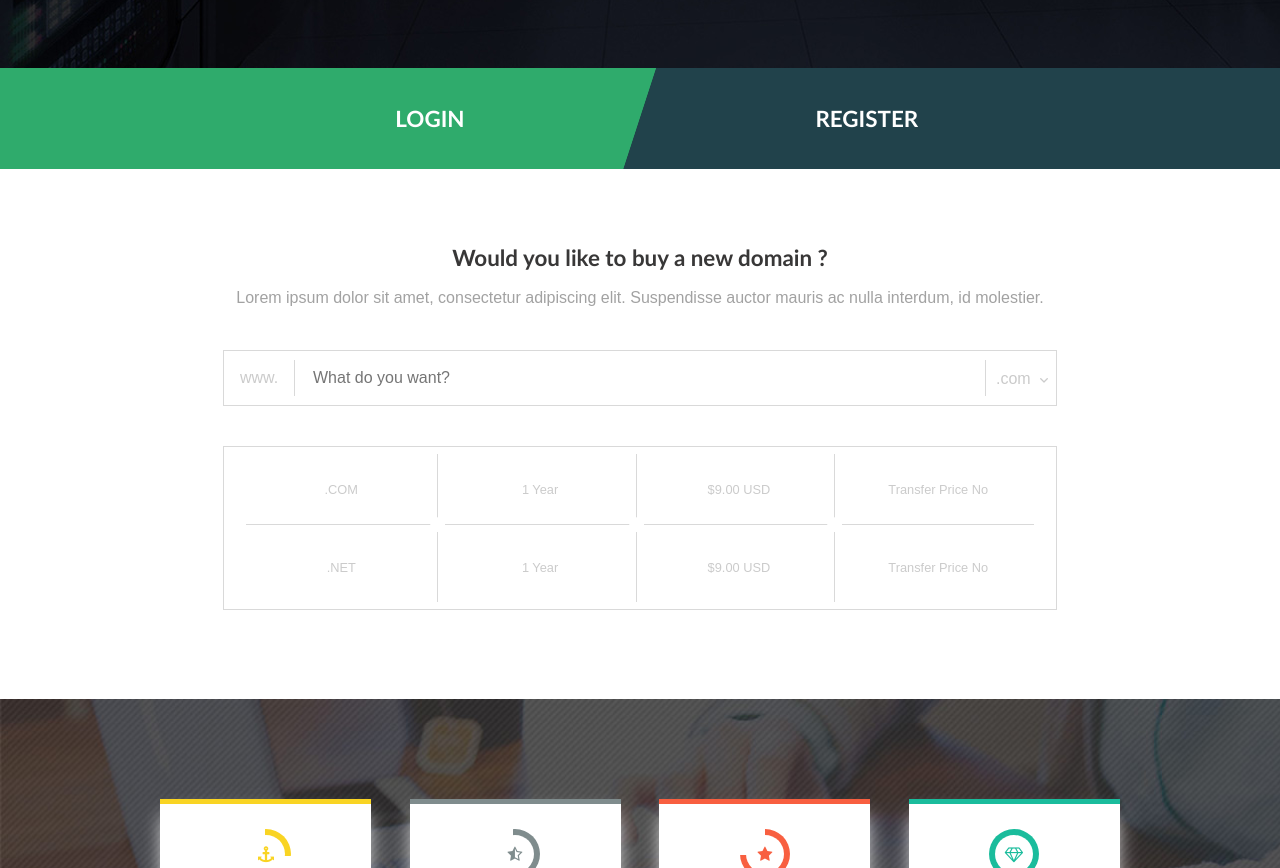
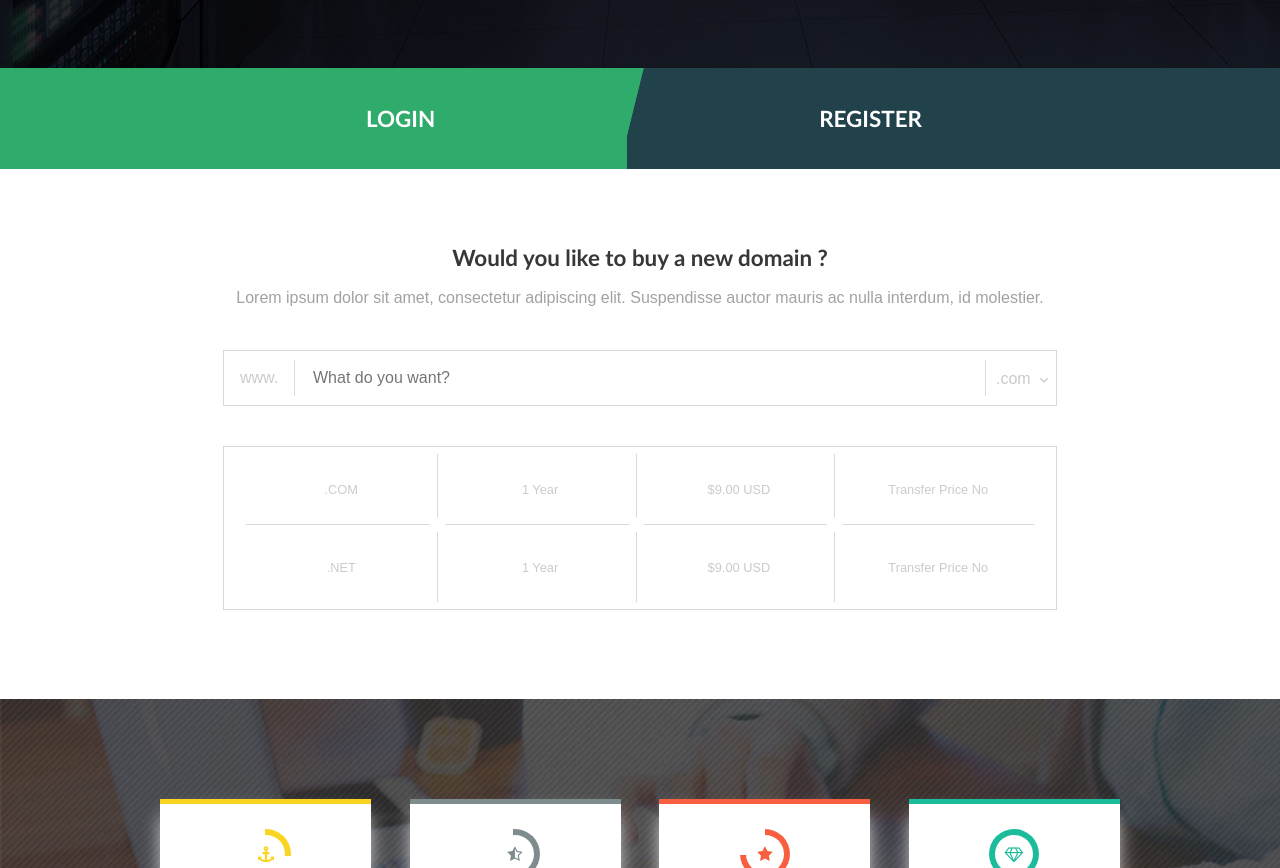
Before and after one commit to igor-provotorov/markup-2018q3, a plain HTML site: page index.html in a window 1280 px wide. Shown: the part 894-1762 px from the top of the page. Drawn offline with Linux system fonts and the light colour scheme; a web font is replaced by a local one.

Commit message:
refactor: refactor style.css file

```diff
--- a/css/style.css
+++ b/css/style.css
@@ -166,28 +166,39 @@ body {
 }
 
 .member a:first-child {
-  width: 36.3%;
+  width: 34%;
   text-align: right;
   padding-right: 15%;
-  clip-path: polygon(0 0, 100% 0, 95% 100%, 0 100%, 0 0);
-  margin-right: -1.3%;
-  transition: background-color .2s;
   background-color: #2fab6c;
+  position: relative;
 }
 
-.member a:last-child {
-  width: 36.3%;
-  text-align: left;
-  padding-left: 15%;
-  margin-left: -1.3%;
-  clip-path: polygon(5% 0, 100% 0, 100% 100%, 0 100%, 5% 0);
-  transition: background-color .2s;
-  background-color: #21424b;
+.member a:first-child::after {
+  content: '';
+  position: absolute;
+  left: 619px;
+  top: 0;
+  border-top: 101px solid #2fab6c;
+  border-right: 25px solid transparent;
+  clip-path: polygon(0 0, 25px 0, 0px 101px, 0 0);
 }
 
 .member a:first-child:hover {
   background-color: #009a6c;
   transition: background-color .2s;
+}
+
+.member a:first-child:hover::after {
+  border-top: 101px solid #009a6c;
+  transition: border-top .2s;
+}
+
+.member a:last-child {
+  width: 36%;
+  text-align: left;
+  padding-left: 15%;
+  transition: background-color .2s;
+  background-color: #21424b;
 }
 
 .member a:last-child:hover {
```
